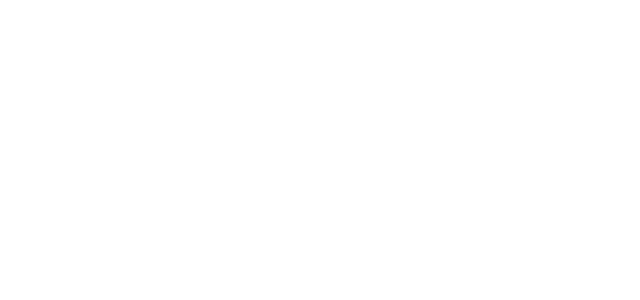
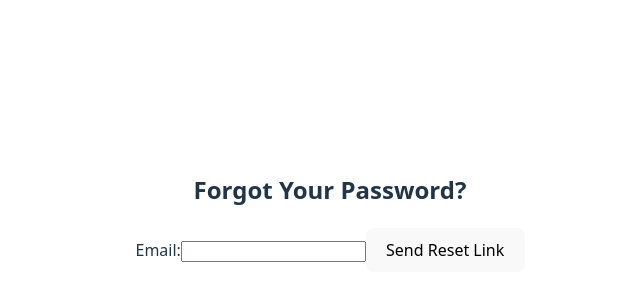
Before and after one commit to mjmikes/TempleSchedulerApp, a React (Vite) app in the folder frontend/: page /forgot-password in a window 1280 px wide. Before the commit this address had no page. Shown: the part 188-488 px from the top of the page, without its empty margins (310-950 px from the left). Built offline with nearby package versions, Linux system fonts and the light colour scheme.

Commit message:
ForgotPassword Page created, Login Page edited (frontend)

```diff
--- a/frontend/src/App.tsx
+++ b/frontend/src/App.tsx
@@ -1,16 +1,19 @@
 import { BrowserRouter as Router, Routes, Route } from "react-router-dom";
 import MyAppointments from "./components/MyAppointments";
 import MobileNavigation from "./components/MobileNavigation";
+import LoginForm from "./components/LoginForm"; // Import Login Page
+import ForgotPassword from "./components/ForgotPassword"; // Import Forgot Password Page
 import AddAppointment from "./components/Schedule"; // Import Add Appointment Page
 import "./App.css";
 
 function App() {
-
   return (
     <Router>
       <MobileNavigation />
       <Routes>
         <Route path="/" element={<MyAppointments />} />
+        <Route path="/login-page" element={<LoginForm />} />
+        <Route path="/forgot-password" element={<ForgotPassword />} />
         <Route path="/appointments" element={<MyAppointments />} />
         <Route path="/add-appointment" element={<AddAppointment />} />
       </Routes>
--- /dev/null
+++ b/frontend/src/components/ForgotPassword.tsx
@@ -0,0 +1,29 @@
+// src/ForgotPassword.tsx
+import React, { useState } from "react";
+
+const ForgotPassword: React.FC = () => {
+  const [email, setEmail] = useState("");
+
+  const handleSubmit = (e: React.FormEvent) => {
+    e.preventDefault();
+    // Handle the logic to send reset password email
+  };
+
+  return (
+    <div className="forgot-password-form">
+      <h2>Forgot Your Password?</h2>
+      <form onSubmit={handleSubmit}>
+        <label>Email:</label>
+        <input
+          type="email"
+          value={email}
+          onChange={(e) => setEmail(e.target.value)}
+          required
+        />
+        <button type="submit">Send Reset Link</button>
+      </form>
+    </div>
+  );
+};
+
+export default ForgotPassword;
--- a/frontend/src/components/LoginForm.tsx
+++ b/frontend/src/components/LoginForm.tsx
@@ -1,9 +1,11 @@
-"use client";
-import * as React from "react";
+// src/LoginForm.tsx
+import React, { useState } from "react";
+import { useNavigate } from "react-router-dom"; // Import useNavigate
 
-export const LoginForm: React.FC = () => {
-  const [username, setUsername] = React.useState("");
-  const [password, setPassword] = React.useState("");
+const LoginForm: React.FC = () => {
+  const [username, setUsername] = useState<string>("");
+  const [password, setPassword] = useState<string>("");
+  const navigate = useNavigate(); // Initialize navigate function
 
   const handleSubmit = (e: React.FormEvent) => {
     e.preventDefault();
@@ -11,48 +13,28 @@
   };
 
   return (
-    <form
-      onSubmit={handleSubmit}
-      className="flex flex-col gap-8 items-center mt-8 w-full max-w-[296px] max-sm:max-w-[90%]"
-    >
-      <div className="flex items-center px-4 py-0 w-full rounded bg-neutral-100 h-[58px] max-sm:h-[50px]">
+    <form onSubmit={handleSubmit} className="login-form">
       <input
         type="text"
-          placeholder="Username"
         value={username}
         onChange={(e) => setUsername(e.target.value)}
-          className="text-lg text-black border-[none] bg-transparent w-full outline-none"
-          aria-label="Username"
+        placeholder="Username"
       />
-      </div>
-      <div className="flex items-center px-4 py-0 w-full rounded bg-neutral-100 h-[58px] max-sm:h-[50px]">
       <input
         type="password"
-          placeholder="Password"
         value={password}
         onChange={(e) => setPassword(e.target.value)}
-          className="text-lg text-black border-[none] bg-transparent w-full outline-none"
-          aria-label="Password"
+        placeholder="Password"
       />
-      </div>
-      <button
-        type="submit"
-        className="px-6 py-2 mt-6 text-base text-black rounded cursor-pointer bg-neutral-100 border-[none] hover:bg-neutral-200 transition-colors"
-      >
-        Login
-      </button>
+      <button type="submit">Login</button>
       <button
         type="button"
-        className="px-4 py-2 text-base text-black rounded cursor-pointer bg-neutral-100 hover:bg-neutral-200 transition-colors w-full text-center"
+        onClick={() => navigate("/forgot-password")} // Navigate to Forgot Password page
       >
         Forgot Password?
-      </button>
-      <button
-        type="button"
-        className="px-4 py-2 text-base text-black rounded cursor-pointer bg-neutral-100 hover:bg-neutral-200 transition-colors w-full text-center"
-      >
-        New User?
       </button>
     </form>
   );
 };
+
+export default LoginForm;
```
Lines whose indentation alone changed are shown as unchanged.
